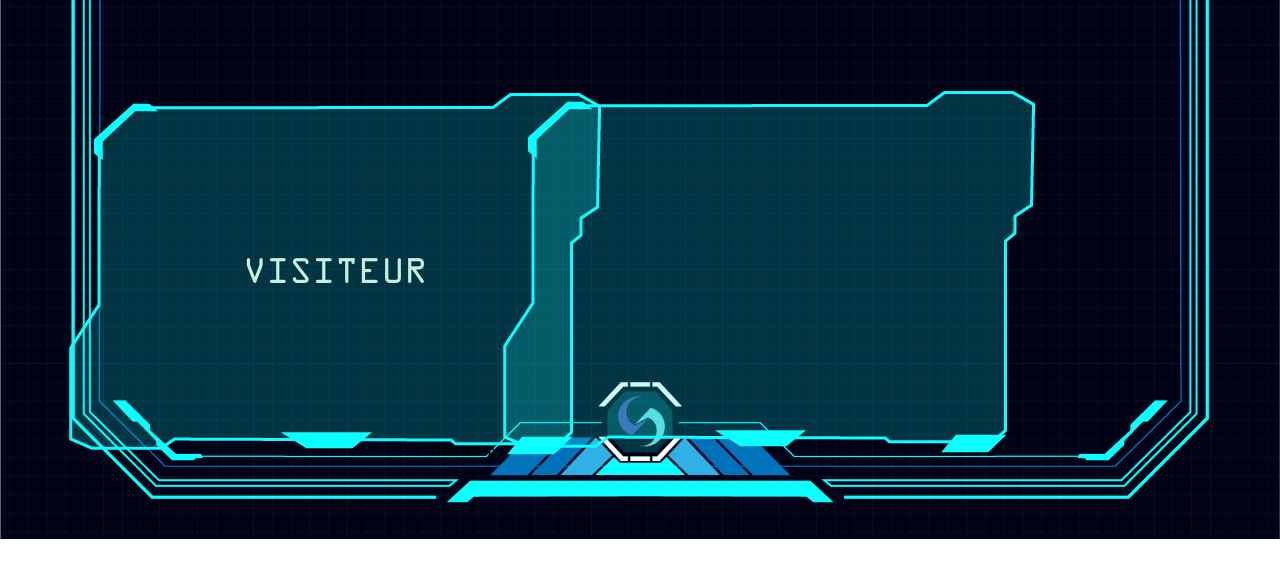
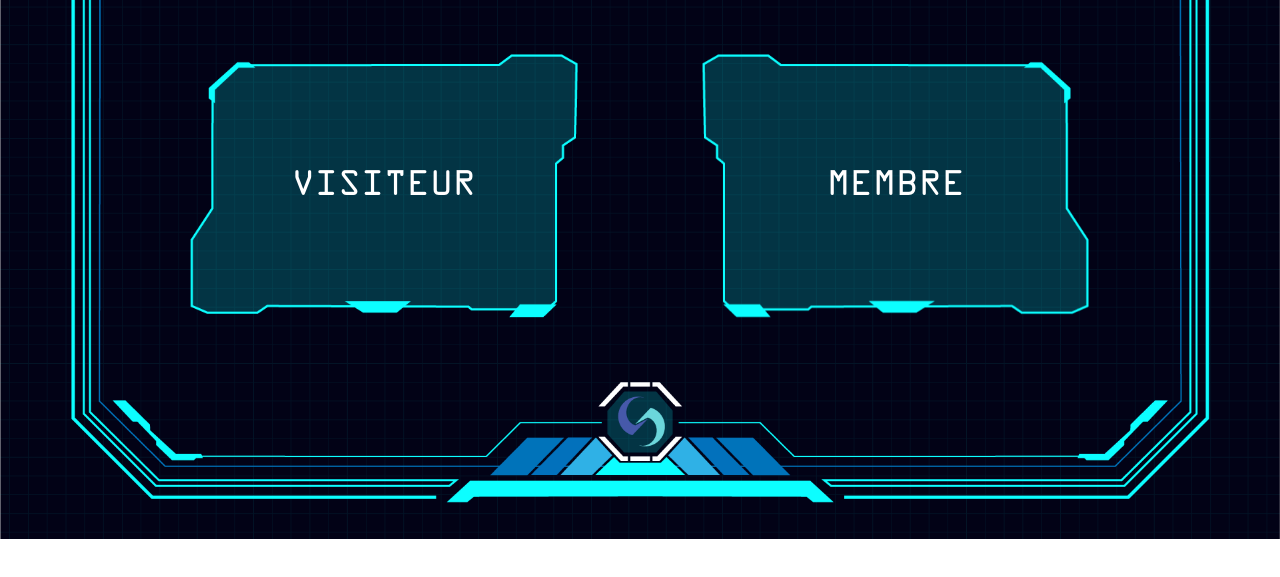
Before and after one commit to Kiadymimi/Site_IC, a plain HTML site: page index.html in a window 1280 px wide. Shown: the part 181-758 px from the top of the page. Drawn offline with Linux system fonts and the light colour scheme.

Commit message:
version ok

```diff
--- a/index.html
+++ b/index.html
@@ -28,20 +28,25 @@
                 </div>
             </div>
         </header>
-        <div  id="box">
-            <div class="container">
-                <div class="visiteur">
-                    VISITEUR
-                    <img src="site/sitePlandetravail7-8.png" alt="">
-                </div>
-                <div class="">
-                    MEMBRE
-                    <img src="site/sitePlandetravail7-8.png" alt="">
-                </div>
-            </div>
+        <div id="box"> <!--contient le tout-->
+               <div class="content items gauche ">
+                   <div class="">
+                        <div>
+                            <img src="site/sitePlandetravail7-8.png" alt="">
+                            <p> VISITEUR </p>
+                        </div>
+                   </div>
+               </div>
+               <div class="content items droite">
+                    <div class="">
+                        <div>
+                            <img class="reverse" src="site/sitePlandetravail7-8.png" alt="">
+                             <p>  MEMBRE </p>
+                        </div>
+                    </div>
+               </div>
         </div>
     </div>
-
     <script>
         document.getElementById("screen").style.width = window.innerWidth;
         document.getElementById("screen").style.height = window.innerHeight+"px";
--- a/style.css
+++ b/style.css
@@ -41,28 +41,44 @@ header{
     position: absolute;
     z-index: 1;
 }
-
 #box{
     width: 100%;
     display: flex;
-    justify-content: center;
+}
+#box  p{
+    color: #fff;
+    font-family: 'OrcaStd' ;
+    font-size: 2em;
+    z-index: 32;
+    position: absolute;
+}
+.content{
+    width: 50%;
+}
+.items{
+    display: flex;
+    justify-content: end;
+    padding-top: 5%;
 
 }
-.container{
-    display:flex;
-    justify-content: center;
-    padding: 100px  20px;
-}
-.visiteur{
+.items div{
     display: flex;
-    position: relative;
     justify-content: center;
     align-items: center;
-    font-size:2em;
-    font-family: 'OrcaStd';
-    color: antiquewhite;
+    width: 80%;
+}
 
+.content img{
+    width: 95%;
+    z-index: 23;
 }
-.visiteur img{
-    position: absolute;
+.content .reverse{
+    transform: rotateY(180deg);
 }
+.gauche {
+    padding-right: 0%;
+}
+.droite{
+    justify-content: flex-start;
+    padding-left: 0%;
+}
```
